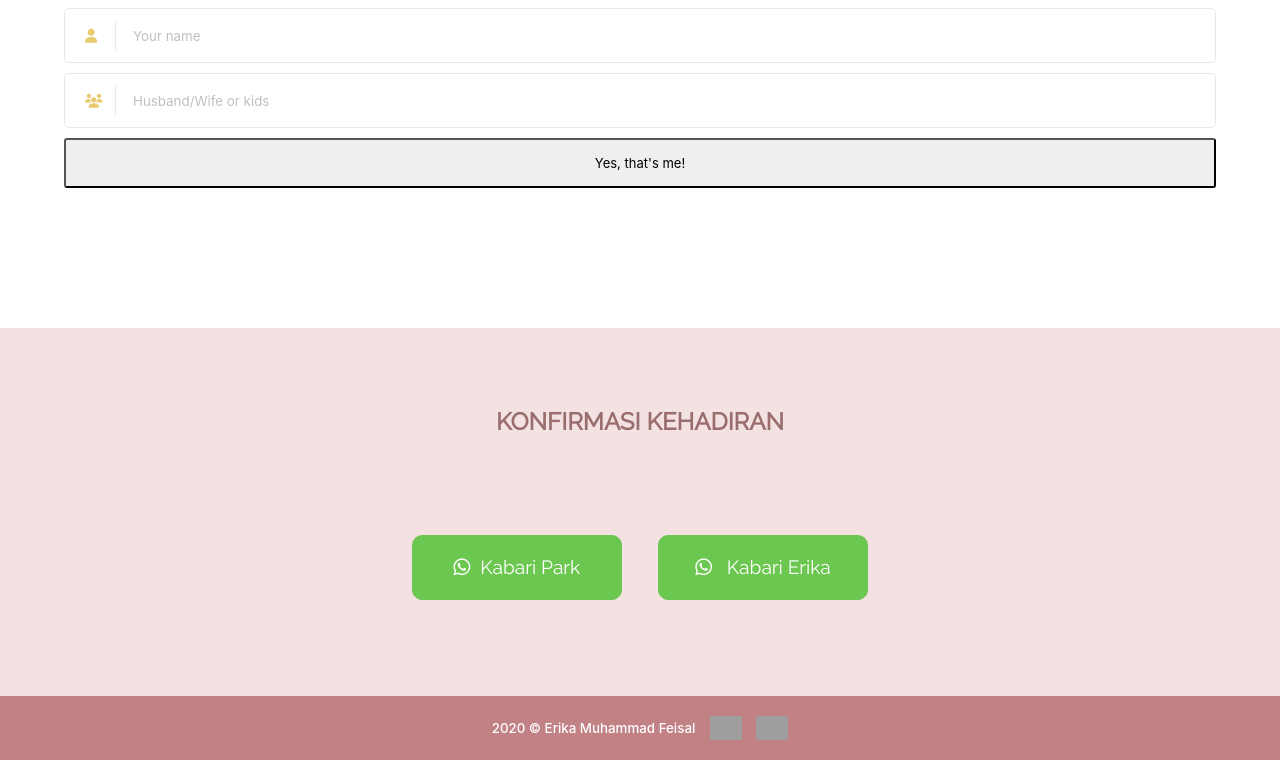
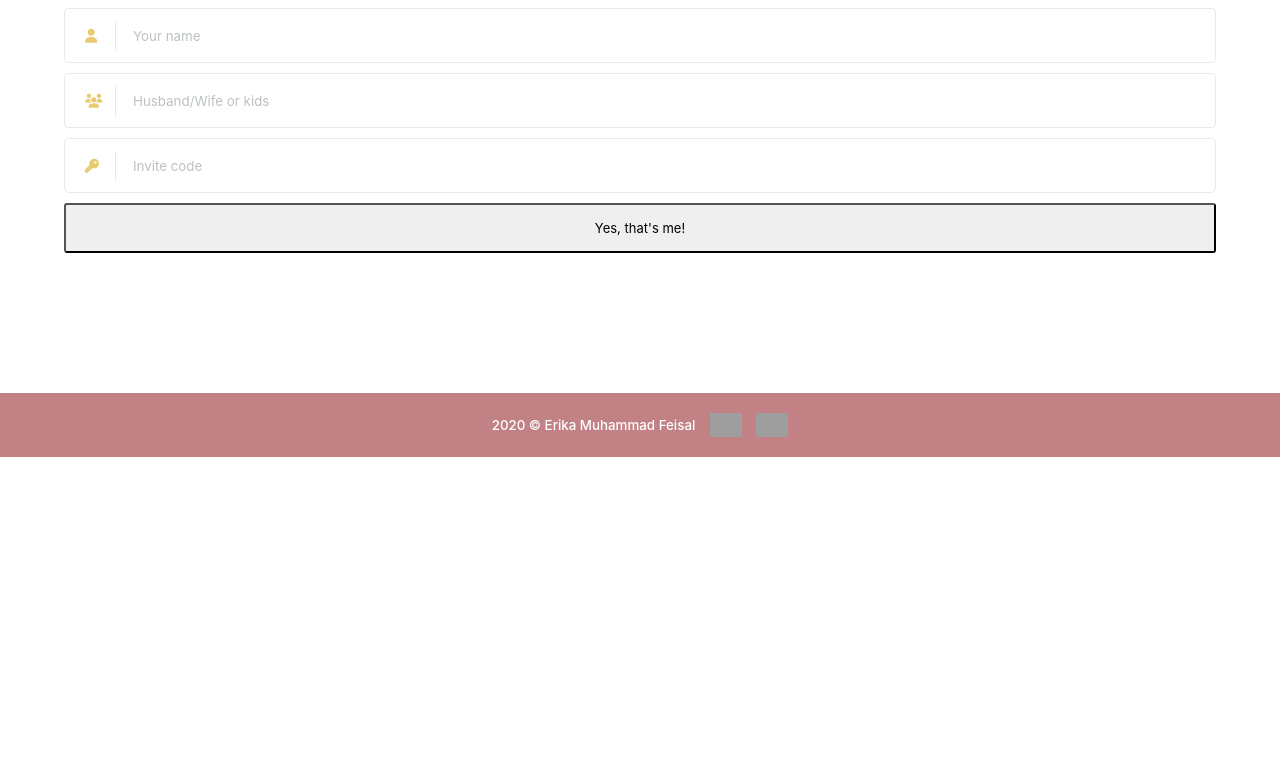
Before and after one commit to PARK-1993/PARK-1993.github.io, a plain HTML site: page index-with-animation.html in a window 1280 px wide. Shown: the part 4923-5683 px from the top of the page. After the commit the page ends 5380 px from the top, so only its background shows below. Drawn offline with nearby package versions, Linux system fonts and the light colour scheme; grey boxes are pictures that could not be loaded; a web font is replaced by a local one.

Commit message:
Add RSVP_4

```diff
--- a/index-with-animation.html
+++ b/index-with-animation.html
@@ -491,12 +491,12 @@
                                 </div>
                             </div>
                             <div class="col-md-6 col-sm-6">
-                                <!-- <div class="form-input-group">
+                                <div class="form-input-group">
                                     <i class="fa fa-key"></i><input type="number" name="invite_code" id="invite_code"
                                                                     class="" min="0"
                                                                     placeholder="Invite code"
                                                                     required>
-                                </div> -->
+                                </div>
                             </div>
                         </div>
                         <div class="row">
@@ -512,7 +512,7 @@
         </div>
       </section>
       <!-- Begin RSVP Content -->
-      <div class="section-dark contact" id="rsvp">
+      <!-- <div class="section-dark contact" id="rsvp">
         <div class="container">
           <div
             class="columns is-multiline"
@@ -538,7 +538,7 @@
 
          </div>
         </div>
-      </div>
+      </div> -->
       <!-- End RSVP Content -->
     </div>
     <!-- End Main Content -->
```
Also changed, not shown: index.html (+2 -2 lines).
